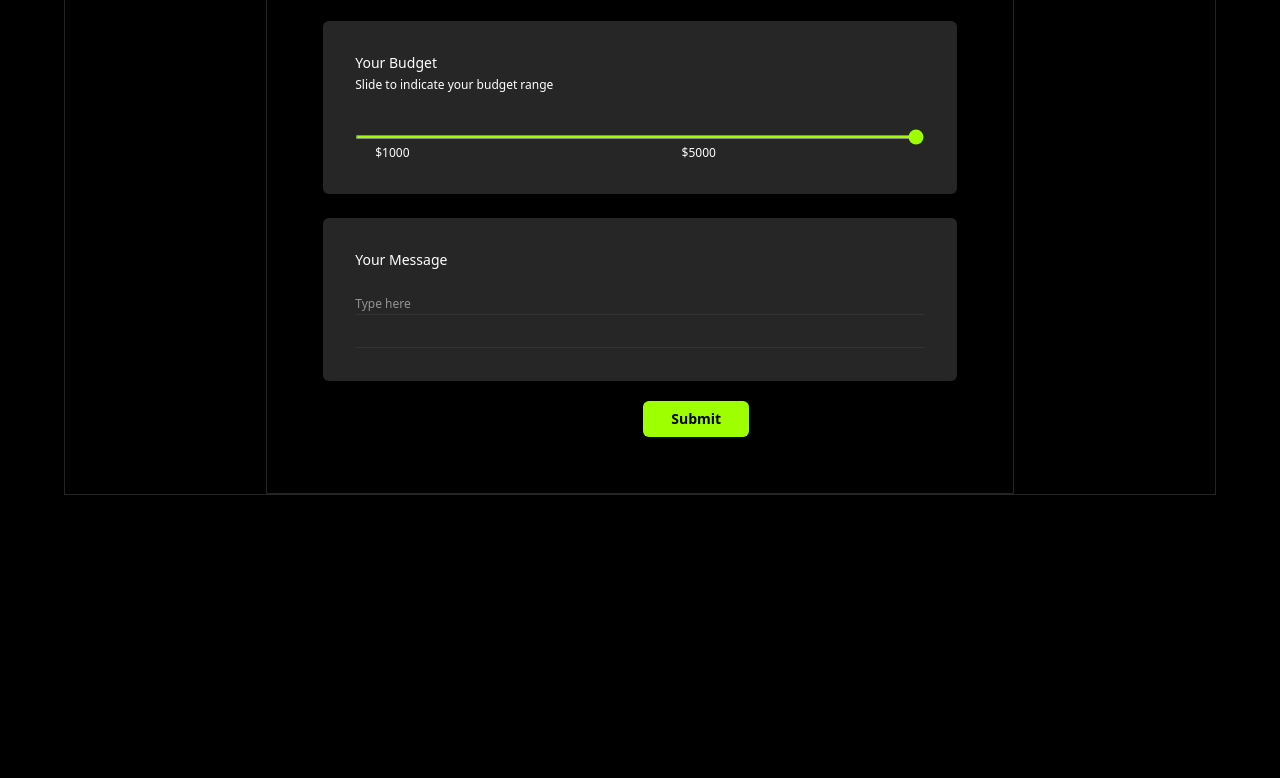
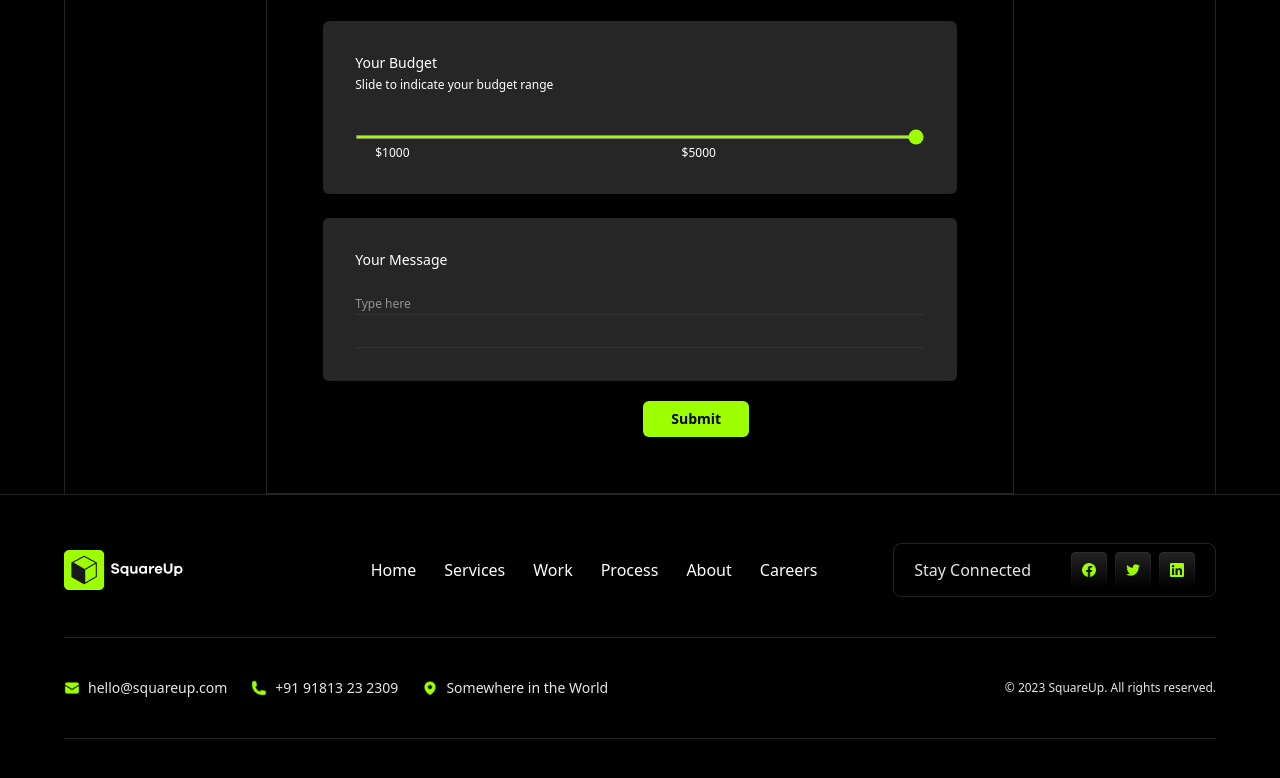
Before and after one commit to ChyyamakaU/SquareUp, a website: page index.html in a window 1280 px wide. Shown: the part 5368-6146 px from the top of the page. Before the commit the page ends 5919 px from the top, so only its background shows below. Drawn offline with Linux system fonts and the light colour scheme.

Commit message:
feature: add footer

```diff
--- a/index.html
+++ b/index.html
@@ -8,10 +8,10 @@
     <link rel="stylesheet" href="output.css">
 </head>
 
-<body class="mx-16 bg-black text-white">
+<body class=" bg-black text-white">
 
 
-    <header class="flex justify-between items-center mt-10">
+    <header class="flex justify-between items-center mx-16 mt-10">
 
         <img class="object-contain" src="src/photos/Logo (1).png" alt="logo">
 
@@ -32,7 +32,7 @@
     </header>
 
 
-    <main>
+    <main class="mx-16">
         <section class="text-white ">
             <img class="relative top-52 mt-8" src="src/photos/Abstract Design.png" alt="">
 
@@ -591,10 +591,54 @@
 
     </main>
 
+    <footer class="border-t border-[#232323] relative bottom-[57px] pt-12 px-16 text-[#e6e6e6]">
+
+        <div class="flex justify-between items-center ">
+            <img class="object-contain" src="src/photos/Logo (1).png" alt="logo">
+
+            <nav>
+                <ul class="flex gap-7 text-white items-center ml-28">
+                    <li><a href="index.html"></a>Home</li>
+                    <li><a href=""></a>Services</li>
+                    <li><a href=""></a>Work</li>
+                    <li><a href=""></a>Process</li>
+                    <li><a href=""></a>About</li>
+                    <li><a href=""></a>Careers</li>
+                </ul>
+            </nav>
+
+            <div class="flex gap-10 border border-[#232323] items-center px-5 py-2 rounded-lg ">
+                <p>Stay Connected</p>
+                <div class="flex gap-2">
+                    <img class="w-9 object-contain" src="src/photos/Button.png" alt="">
+                    <img class="w-9 object-contain" src="src/photos/Button (1).png" alt="">
+                    <img class="w-9 object-contain" src="src/photos/Button (2).png" alt="">
+                </div>
+            </div>
+        </div>
+        <div class=" border-t border-b border-[#232323] my-10 py-10 flex justify-between items-center">
+
+            <div class="flex items-center gap-6">
+                <span class="flex gap-2 items-center">
+                    <img class=" w-4 object-contain" src="src/photos/Icon (10).png" alt="">
+                    <p class="text-sm font-light">hello@squareup.com</p>
+                </span>
+
+                <span class="flex gap-2 items-center">
+                    <img class=" w-4 object-contain" class="object-contain" src="src/photos/Icon (11).png" alt="">
+                    <p class="text-sm font-light">+91 91813 23 2309</p>
+                </span>
+
+                <span class="flex gap-2 items-center">
+                    <img class=" w-4 object-contain" src="src/photos/Icon (12).png" alt="">
+                    <p class="text-sm font-light">Somewhere in the World</p>
+                </span>
+            </div>
+            <p class="text-xs font-extralight">© 2023 SquareUp. All rights reserved.</p>
+        </div>
 
 
-
-
+    </footer>
 
 </body>
 
```
Also changed, not shown: output.css, src/output.css, src/photos/Button (1).png (added), src/photos/Button (2).png (added), src/photos/Button.png (added), src/photos/Icon (10).png (added), src/photos/Icon (11).png (added), src/photos/Icon (12).png (added).
